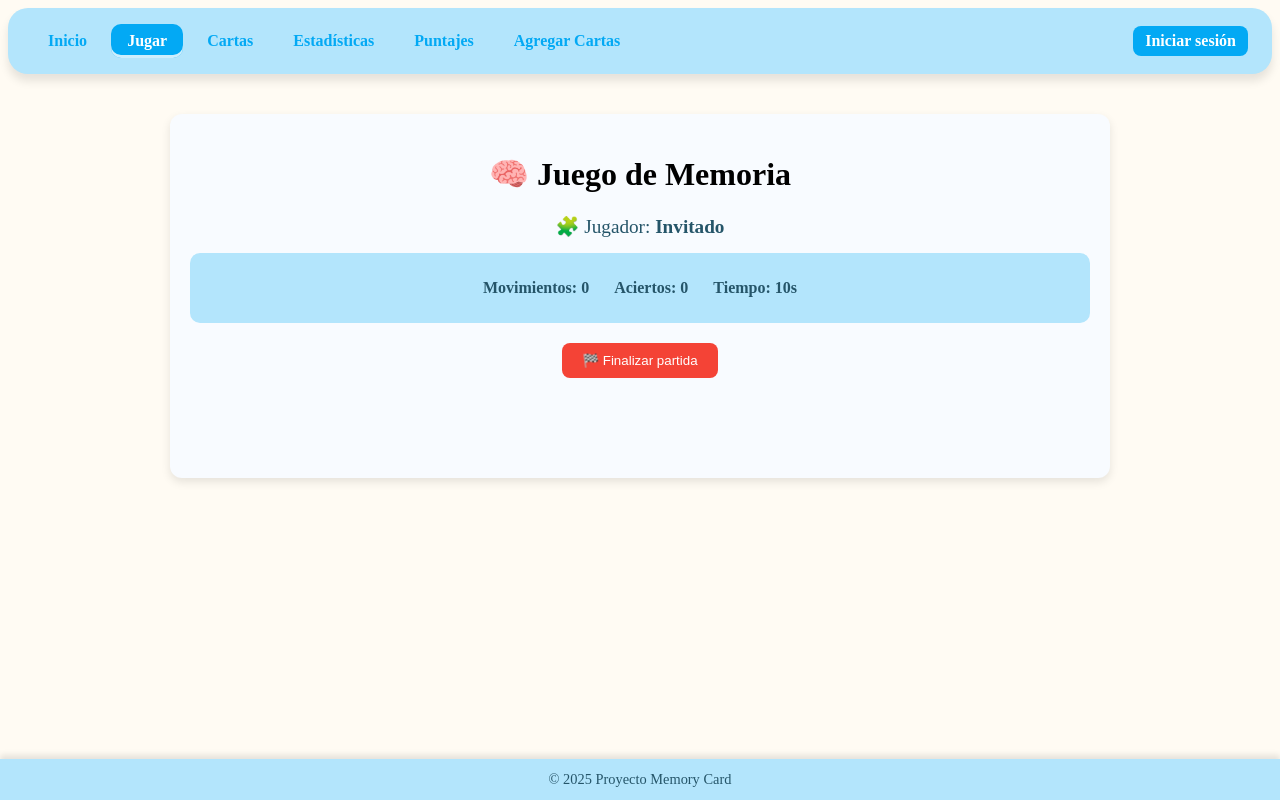
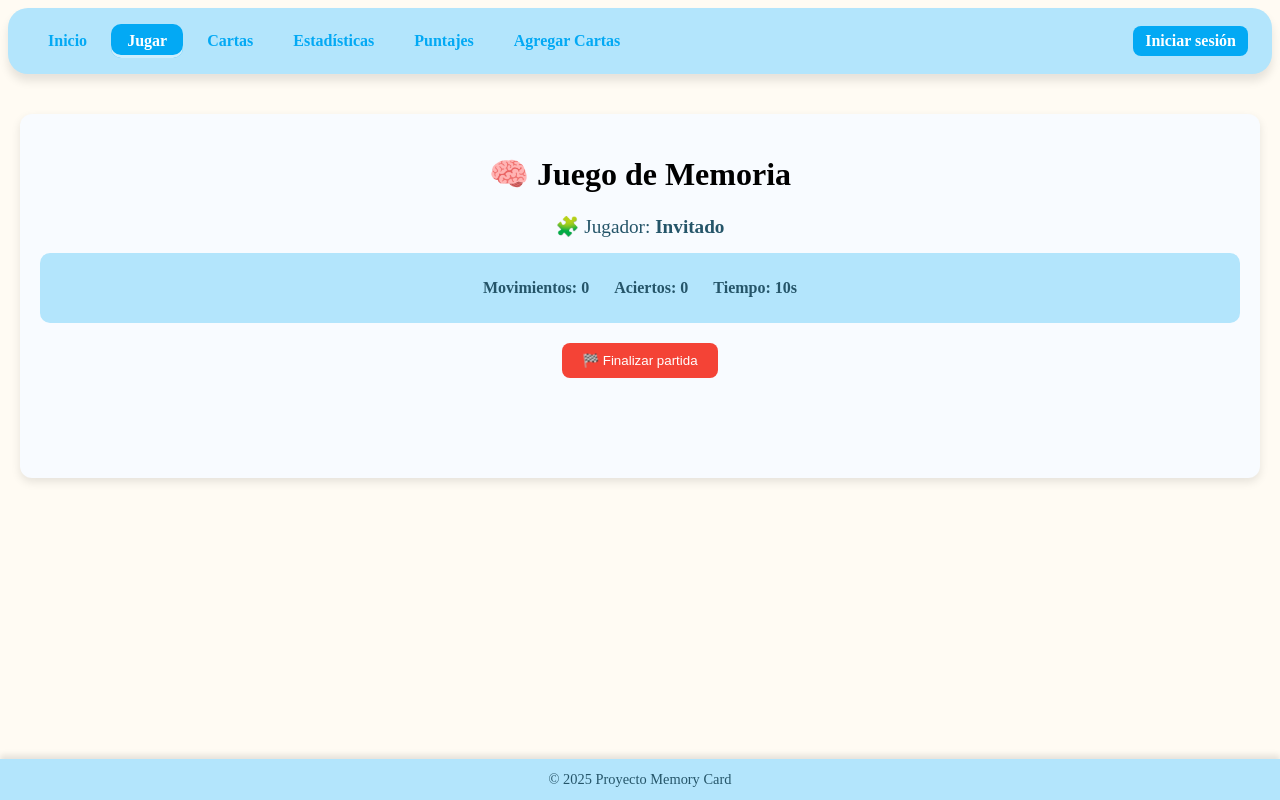
Before and after one commit to lmayor28/Memory-Cards, a Vue app: page /juego in a window 1280 px wide. Built offline with nearby package versions, Linux system fonts and the light colour scheme.

Commit message:
correccion de css en gameView.

```diff
--- a/src/views/GameView.vue
+++ b/src/views/GameView.vue
@@ -194,10 +194,12 @@ export default {
   background-color: #f8fbff;
   border-radius: 12px;
   padding: 20px;
-  max-width: 900px;
+  max-width: 1200px; /* antes 900px */
+  width: 95%; /* adaptación fluida */
   margin-inline: auto;
   box-shadow: 0 4px 10px rgba(0, 0, 0, 0.1);
 }
+
 
 .jugador {
   font-size: 1.2rem;
@@ -241,12 +243,13 @@ export default {
 /* 🃏 PARTE Rocio — Zona del tablero */
 .tablero {
   display: grid;
-  grid-template-columns: repeat(6, 220px);
-  gap: 10px;
-  justify-content: center;
+  grid-template-columns: repeat(auto-fit, minmax(160px, 1fr));
+  gap: 15px;
+  justify-items: center;
   margin-top: 20px;
   margin-bottom: 60px;
 }
+
 
 /* 🧩 PARTE Leonel — Resultado */
 .resultado {
```
